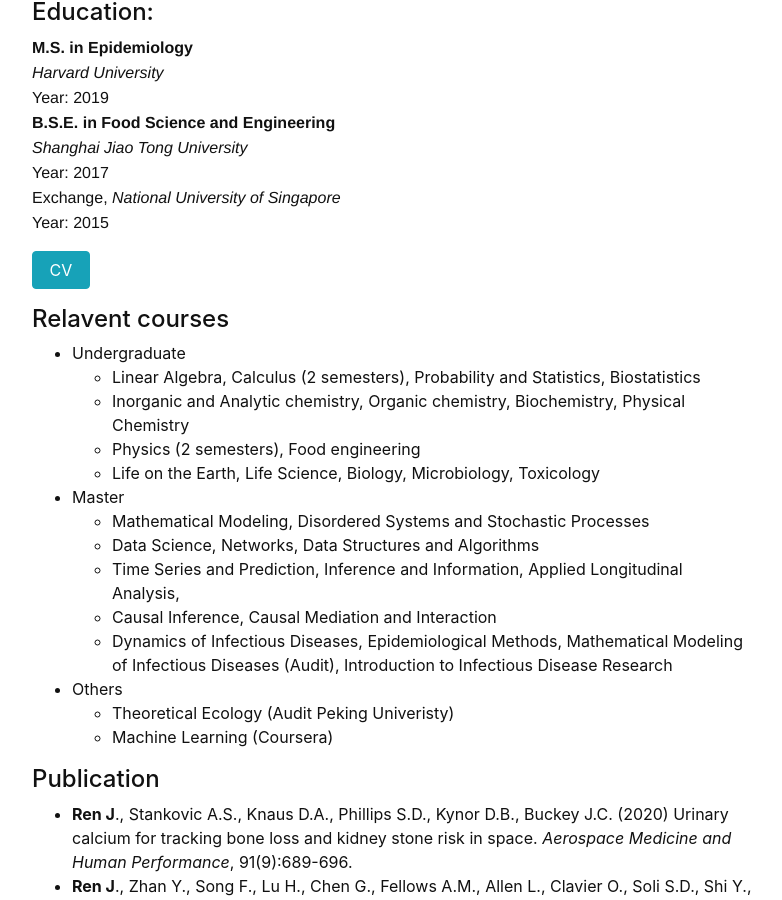
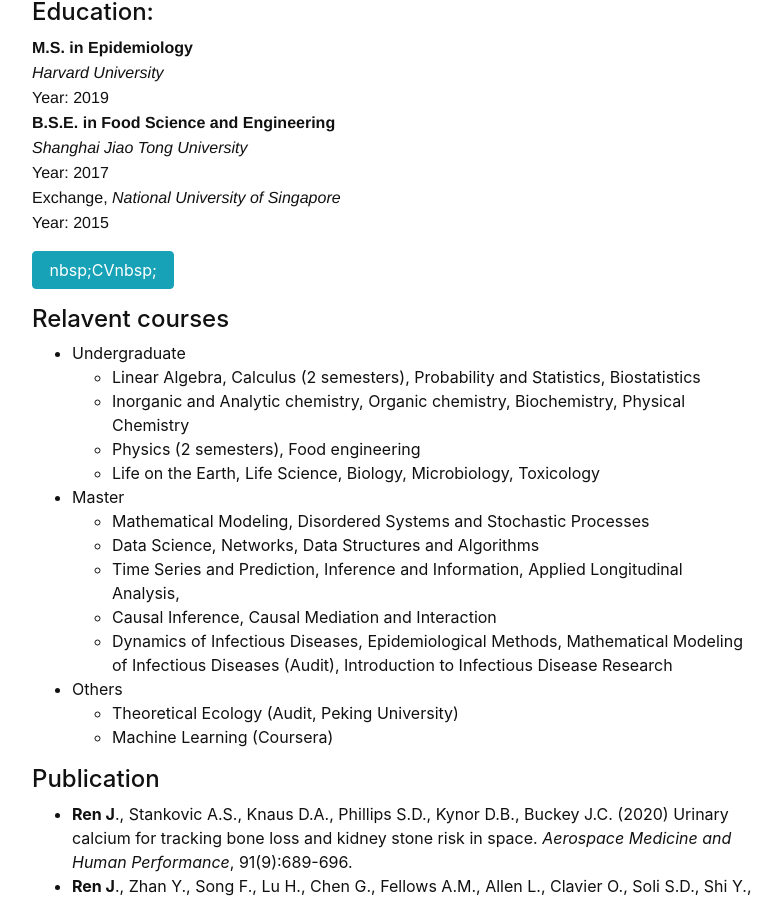
Before and after one commit to junkun-ren/PersonalWebsite, a Jekyll site: the page built from content/2-about_me.md, in a window 1280 px wide and 900 px high, scrolled down 245 px. Shown: the whole window, without its empty margins (248-1030 px from the left). Built offline with Jekyll 4.4.1, drawn with Linux system fonts in a browser that asks for light colours.

Commit message:
Update 2-about_me.md

```diff
--- a/content/2-about_me.md
+++ b/content/2-about_me.md
@@ -41,7 +41,7 @@ My research interests are mechanism-focused and theoretically-focused. I am part
 </span>
 
 
-{% include button.html text=" &nbsp;CV&nbsp;" link="https://junkun-ren.github.io/PersonalWebsite/content/2-about_me.html" color="info" %}
+{% include button.html text=" &nbsp;nbsp;CVnbsp;&nbsp;" link="https://junkun-ren.github.io/PersonalWebsite/content/2-about_me.html" color="info" %}
 
 
 #### Relavent courses
@@ -57,7 +57,7 @@ My research interests are mechanism-focused and theoretically-focused. I am part
 	- Causal Inference, Causal Mediation and Interaction
 	- Dynamics of Infectious Diseases, Epidemiological Methods, Mathematical Modeling of Infectious Diseases (Audit), Introduction to Infectious Disease Research
 - Others
-	- Theoretical Ecology (Audit Peking Univeristy)
+	- Theoretical Ecology (Audit, Peking University)
 	- Machine Learning (Coursera)
 
 #### Publication
```
